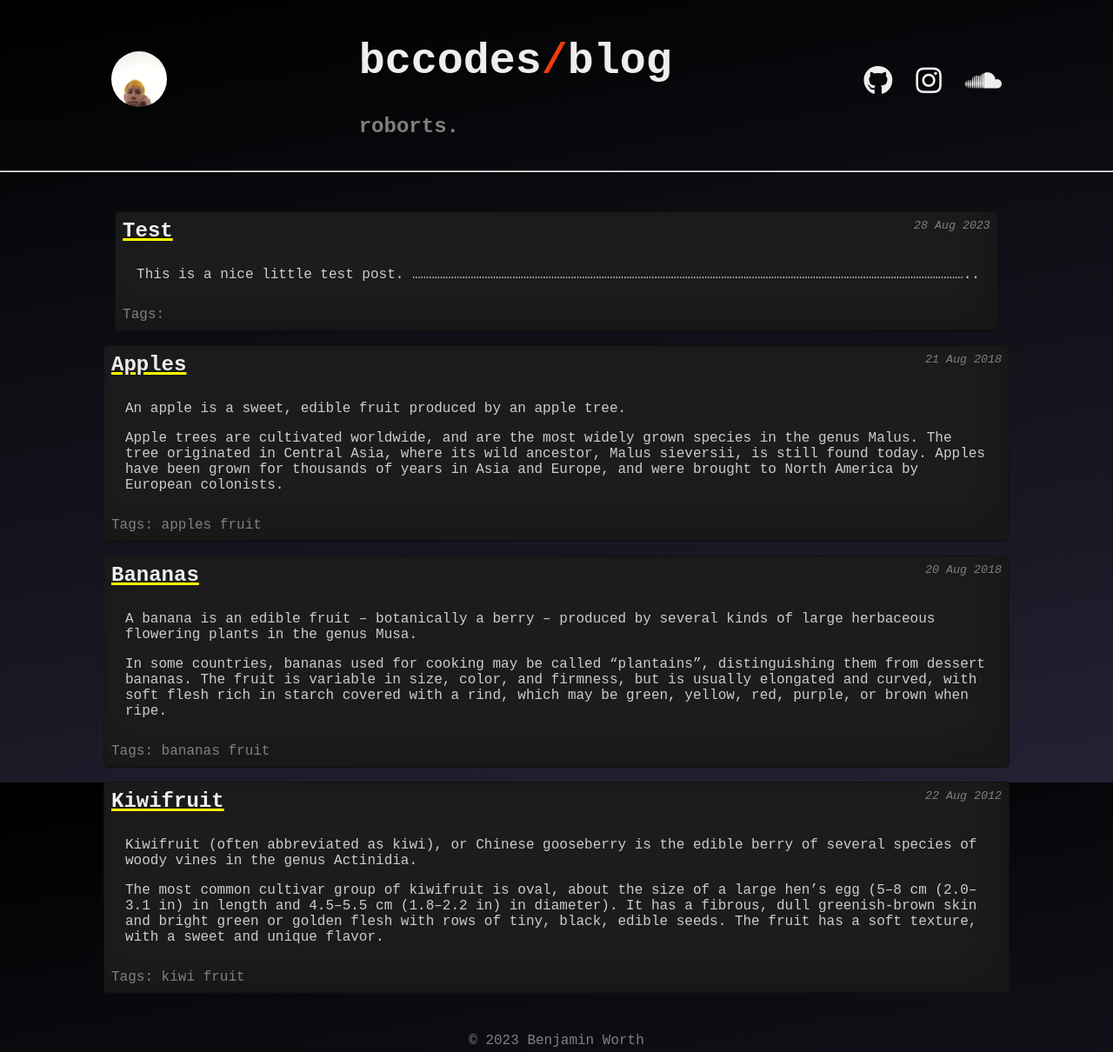
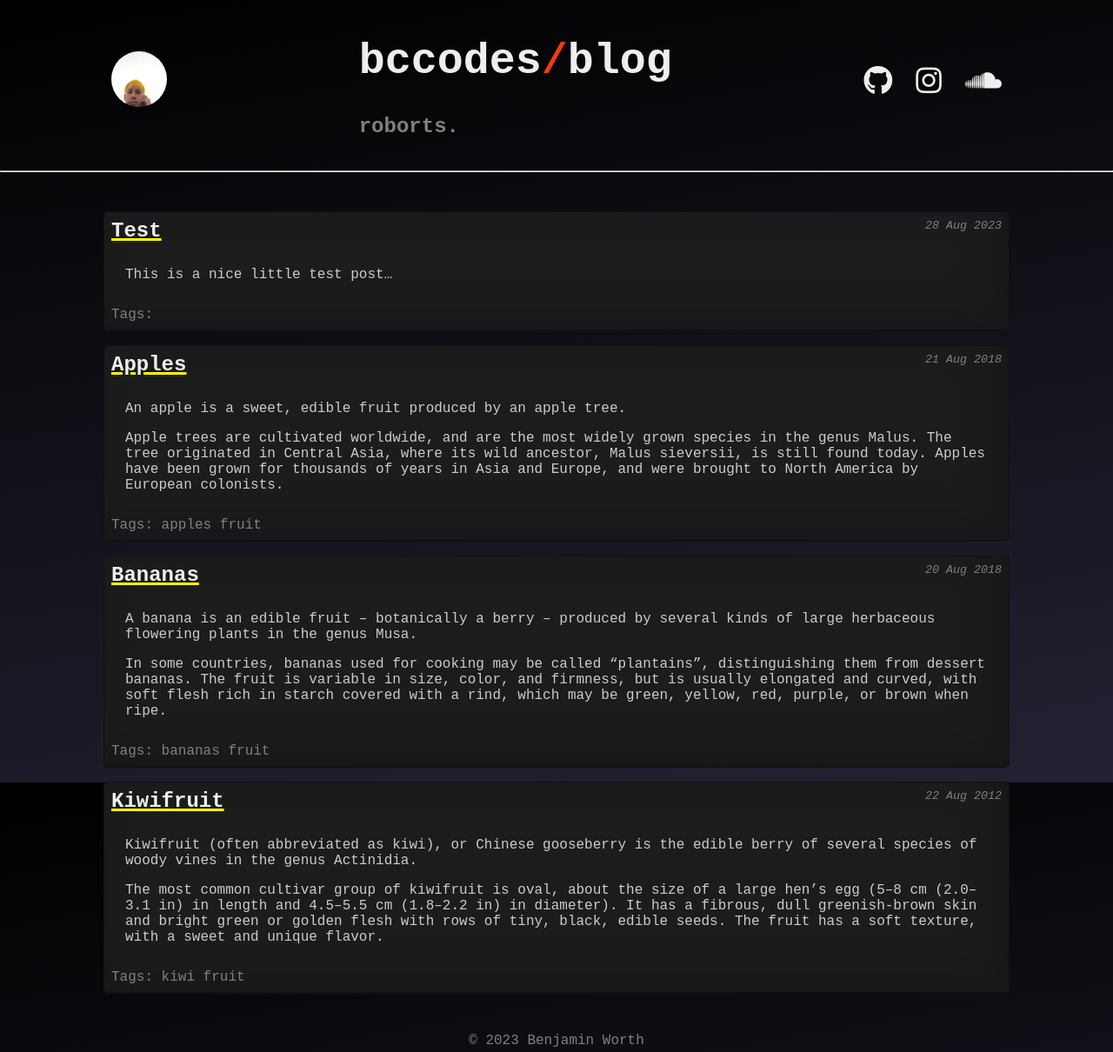
Before and after one commit to bccodes/bccodes.github.io, a Jekyll site: the page built from index.html, in a window 1280 px wide. Shown: the whole page at 87% size. Built offline with Jekyll 4.4.1, drawn with Linux system fonts in a browser that asks for light colours.

Commit message:
kinda working?

```diff
--- a/_includes/postlist.html
+++ b/_includes/postlist.html
@@ -1,14 +1,14 @@
 {% for post in site.posts %}
-<div class="postcard">
+<div class="postcard" id="{{ post.title }}">
     <span class="topstuff">
-        <span class="posttitle"><a href="{{ post.url }}">{{ post.title }}</a></span>
+        <span class="posttitle"><a href="{{ site.baseurl }}/#{{ post.title }}">{{ post.title }}</a></span>
         <span class="date">{{ post.date | date_to_string}}</span>
     </span>
     <div class="content">{{ post.content }}</div>
     <div class="tags">
         Tags:
         {% for tag in post.tags %}
-        <a class="tagLinks" href="" {{ site.baseurl }}/tags/{{ tag | slugify }}"">{{ tag }}</a>
+            {{ tag }}
         {% endfor %}
     </div>
 </div>
--- a/_includes/topbar.html
+++ b/_includes/topbar.html
@@ -1,14 +1,13 @@
 <span>
-    <img id="lilpic" src="assets/images/lilben.jpg" ><a href="{{ site.url }}"></a></img>
+    <a href="{{ site.url }}" style="cursor: default;"><img id="lilpic" src="assets/images/lilben.jpg"></img></a>
 </span>
 <span>
 <h1><a href="{{ site.url }}">bccodes<span id="slash">/</span>blog</a></h1>
-<h2>roborts.</h2>
+<h2>roborts<span id="dot">.</span></h2>
 </span>
 <span id="menuicon">
 
-    <a href="http://github.com/bccodes"><i class="fab fa-github fa-xs"></i></a>
-    <a href="https://www.instagram.com/bc_worth/"><i class="fab fa-instagram fa-xs"></i></a>
-    <a href="https://soundcloud.com/bencolin
-    "><i class="fab fa-soundcloud fa-xs"></i></a>
+    <a href="http://github.com/bccodes"><i class="fab fa-github fa-xs" title="GitHub" id="gh-icon"></i></a>
+    <a href="https://www.instagram.com/bc_worth/"><i class="fab fa-instagram fa-xs" title="Instagram" id="ig-icon"></i></a>
+    <a href="https://soundcloud.com/bencolin"><i class="fab fa-soundcloud fa-xs" title="SoundCloud" id="sc-icon"></i></a>
 </span>
--- a/_sass/main.scss
+++ b/_sass/main.scss
@@ -44,9 +44,40 @@
         color: rgb(240, 60, 10);
     }
 
+    #dot {
+        text-shadow: 2px 0 0 black;
+    }
+
+    #dot:hover {
+        color: turquoise;
+    }
+
+    #dot:hover:before {
+        margin-left: 12px;
+        content: "";
+    }
+
     #menuicon {
         font-size: 45px;
         font-weight: lighter;
+    }
+
+    #gh-icon:hover {
+        text-decoration: underline 4px red;
+        text-underline-offset: 8px;
+        text-shadow: 0 0 48px #ff0000;
+    }
+
+    #ig-icon:hover {
+        text-decoration: underline 4px #ff4fe2;
+        text-underline-offset: 8px;
+        text-shadow: 0 0 48px #ff4fe2;
+    }
+
+    #sc-icon:hover {
+        text-decoration: underline 4px #ff8a2b;
+        text-underline-offset: 8px;
+        text-shadow: 0 0 48px #ff8a2b;
     }
 }
 
@@ -59,6 +90,7 @@
 
 .postcard {
     max-width: 1024px;
+    width: 100%;
     background-color: #1c1c1c;
     border: solid 1px #111111;
     border-bottom: solid 2px #111111;
@@ -84,7 +116,7 @@
             }
 
             a:visited {
-                text-decoration-color: rgb(255, 67, 255);
+                text-decoration-color: gold;
             }
         }
 
@@ -93,6 +125,10 @@
             font-size: smaller;
             color: gray;
             cursor: default;
+        }
+
+        .date:hover {
+            color: yellowgreen;
         }
     }
 
@@ -112,6 +148,7 @@
             text-decoration-color: transparent;
             color: gray;
         }
+
         a:hover {
             text-decoration-style: underline;
             text-decoration-color: yellow;
@@ -119,6 +156,11 @@
         }
     }
 
+    .tags:hover {
+        text-decoration-style: underline;
+        text-decoration-color: yellow;
+        text-decoration-thickness: 3px;
+    }
 }
 
 #footer {
```
Also changed, not shown: _posts/2023-08-28-test.md (+1 -1 lines), 8 other files.
